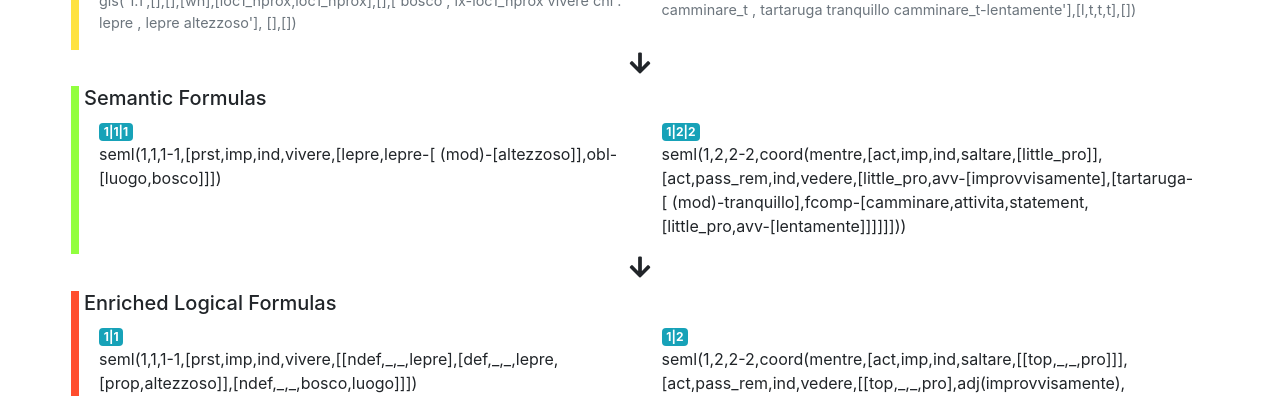
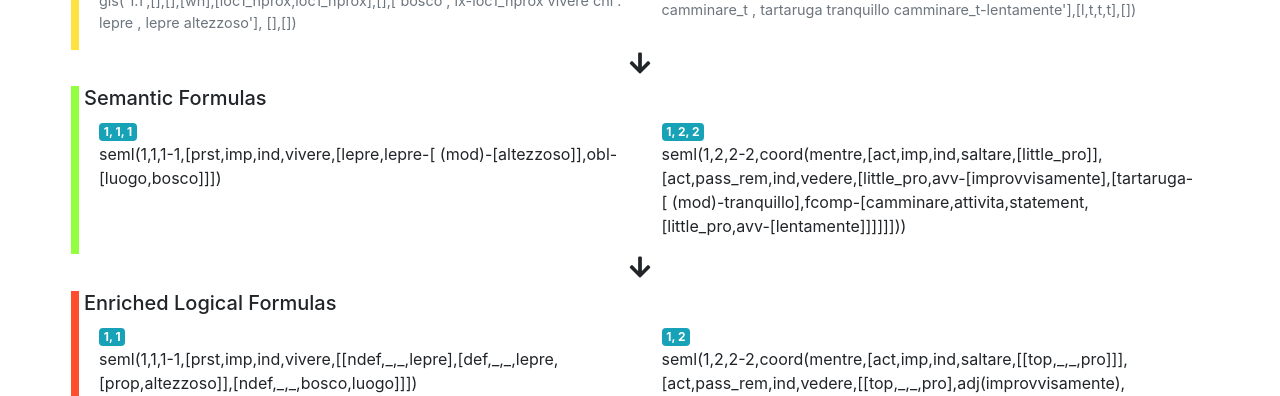
Before and after one commit to fstiffo/genlis, a React (Create React App) app: page /experiment/1 in a window 1280 px wide. Shown: the part 1260-1656 px from the top of the page. Built offline with nearby package versions, Linux system fonts and the light colour scheme; the HTML template or start-up script is replaced by a standard one.

Commit message:
Modify separators in labels

```diff
--- a/src/LogicalRow.js
+++ b/src/LogicalRow.js
@@ -19,10 +19,10 @@ class LogicCol extends React.Component {
 
 class LogicRow extends React.Component {
   render() {
-    let cols = this.props.semantic_morphology.map(e => (
+    let cols = this.props.semantic_morphology.map((e) => (
       <LogicCol
-        key={e.ref.join("|")}
-        reference={e.ref.join("|")}
+        key={e.ref.join(", ")}
+        reference={e.ref.join(", ")}
         prolog={e.prolog}
       />
     ));
--- a/src/SemanticRow.js
+++ b/src/SemanticRow.js
@@ -19,10 +19,10 @@ class SemanticCol extends React.Component {
 
 class SemanticRow extends React.Component {
   render() {
-    let cols = this.props.syntax_lexicon.map(e => (
+    let cols = this.props.syntax_lexicon.map((e) => (
       <SemanticCol
-        key={e.ref.join("|")}
-        reference={e.ref.join("|")}
+        key={e.ref.join(", ")}
+        reference={e.ref.join(", ")}
         prolog={e.prolog}
       />
     ));
```
